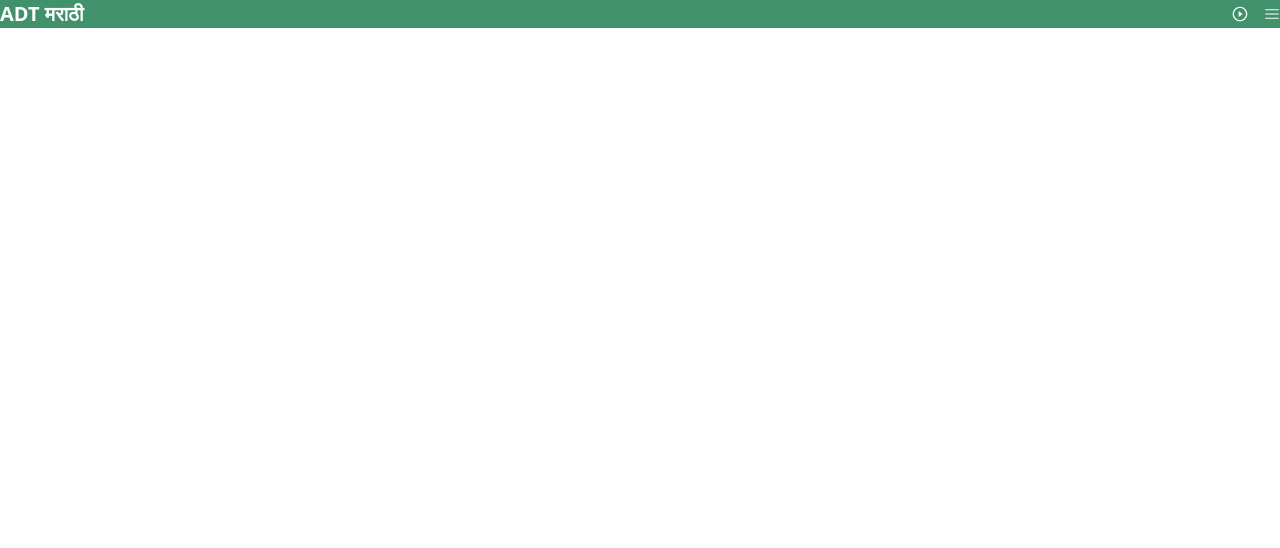
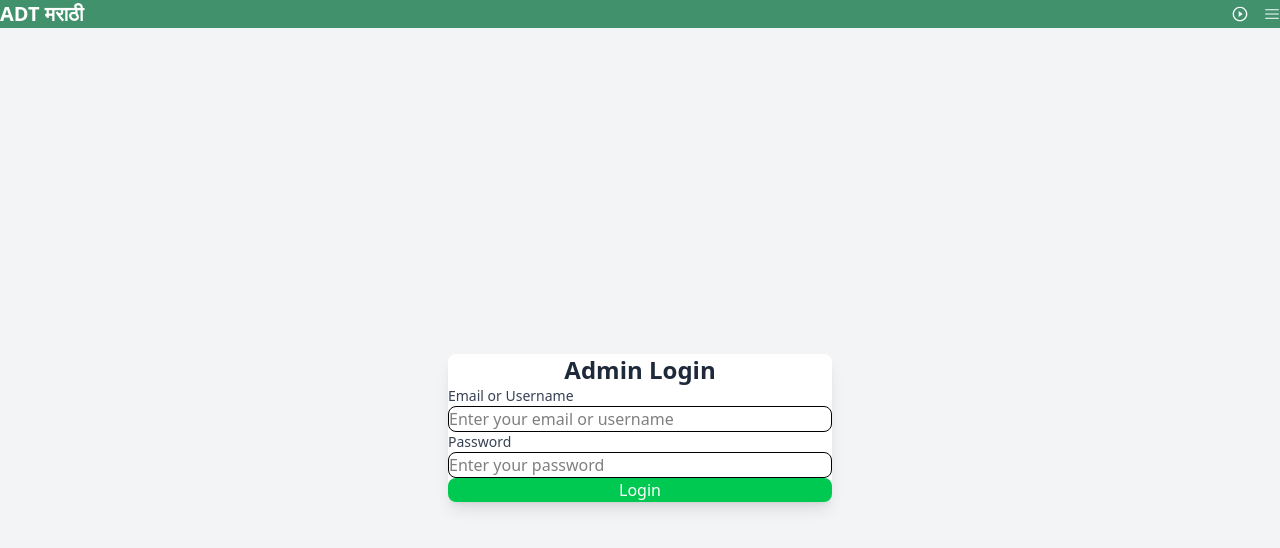
Before and after one commit to AKashT1729/ADTmarathi-frontend, a React (Vite) app: page / in a window 1280 px wide. Shown: the top 548 px of the page. Built offline with nearby package versions, Linux system fonts and the light colour scheme.

Commit message:
Add LogIn component and integrate axios for authentication; update Navbar styles

```diff
--- a/package.json
+++ b/package.json
@@ -11,6 +11,7 @@
   },
   "dependencies": {
     "@tailwindcss/vite": "^4.1.5",
+    "axios": "^1.9.0",
     "react": "^19.0.0",
     "react-dom": "^19.0.0",
     "react-icons": "^5.5.0",
--- a/src/App.jsx
+++ b/src/App.jsx
@@ -1,9 +1,11 @@
 import "./App.css";
 import Navbar from "./components/Navbar";
+import LogIn from "./pages/LogIn";
 
 function App() {
   return <>
    <Navbar />
+   <LogIn/>
   </>;
 }
 
--- a/src/components/Navbar.jsx
+++ b/src/components/Navbar.jsx
@@ -26,7 +26,7 @@ const Navbar = () => {
             {isPlaying ? <CgPlayPauseO /> : <CgPlayButtonO />}
           </button>
           <button
-            className="text-white font-bold py-2 px-4 rounded w-full sm:w-auto flex items-center space-x-2"
+            className="text-white font-bold  py-2 px-4 rounded w-full sm:w-auto flex items-center space-x-2"
             onClick={toggleSidebar}
           >
             <RxHamburgerMenu />
@@ -36,7 +36,7 @@ const Navbar = () => {
 
       {/* Sidebar */}
       {isSidebarOpen && (
-        <div className="fixed top-0 right-0 w-64 h-full text-white shadow-lg" style={{ backgroundColor: '#95d5b2' }}>
+        <div className="fixed top-0 right-0 w-64 h-full text-white shadow-lg" style={{ backgroundColor: '#52b788' }}>
           {/* Close Button */}
           <div className="flex justify-end p-4">
             <button
--- /dev/null
+++ b/src/pages/LogIn.jsx
@@ -0,0 +1,88 @@
+import React, { useState } from "react";
+import axios from "axios";
+
+const LogIn = () => {
+  const [identifier, setIdentifier] = useState(""); // State for email or username
+  const [password, setPassword] = useState("");
+  const [error, setError] = useState("");
+  const [loading, setLoading] = useState(false);
+
+  const handleLogin = async (e) => {
+    e.preventDefault();
+    setError("");
+    setLoading(true);
+
+    try {
+      const response = await axios.post("/api/v1/admin/login", {
+        identifier, // Can be email or username
+        password,
+      });
+      console.log("Login successful:", response.data);
+      // Redirect or handle successful login
+    } catch (err) {
+      setError(err.response?.data?.message || "Something went wrong");
+    } finally {
+      setLoading(false);
+    }
+  };
+
+  return (
+    <div className="flex items-center justify-center min-h-screen bg-gray-100 px-4">
+      <div className="w-full max-w-sm p-6 bg-white rounded-lg shadow-lg">
+        <h2 className="text-2xl font-bold text-center text-gray-800 mb-6">
+          Admin Login
+        </h2>
+        {error && (
+          <div className="mb-4 text-sm text-red-600 bg-red-100 p-2 rounded">
+            {error}
+          </div>
+        )}
+        <form onSubmit={handleLogin}>
+          <div className="mb-4">
+            <label
+              htmlFor="identifier"
+              className="block text-sm font-medium text-gray-700"
+            >
+              Email or Username
+            </label>
+            <input
+              type="text"
+              id="identifier"
+              value={identifier}
+              onChange={(e) => setIdentifier(e.target.value)}
+              className="w-full px-4 py-2 mt-1 border rounded-lg focus:outline-none focus:ring-2 focus:ring-green-500"
+              placeholder="Enter your email or username"
+              required
+            />
+          </div>
+          <div className="mb-6">
+            <label
+              htmlFor="password"
+              className="block text-sm font-medium text-gray-700"
+            >
+              Password
+            </label>
+            <input
+              type="password"
+              id="password"
+              value={password}
+              onChange={(e) => setPassword(e.target.value)}
+              className="w-full px-4 py-2 mt-1 border rounded-lg focus:outline-none focus:ring-2 focus:ring-green-500"
+              placeholder="Enter your password"
+              required
+            />
+          </div>
+          <button
+            type="submit"
+            className="w-full px-4 py-2 text-white bg-green-500 rounded-lg hover:bg-green-600 focus:outline-none focus:ring-2 focus:ring-green-500"
+            disabled={loading}
+          >
+            {loading ? "Logging in..." : "Login"}
+          </button>
+        </form>
+      </div>
+    </div>
+  );
+};
+
+export default LogIn;
```
Also changed, not shown: 1 other file (tests, documents, lock files or other folders).
